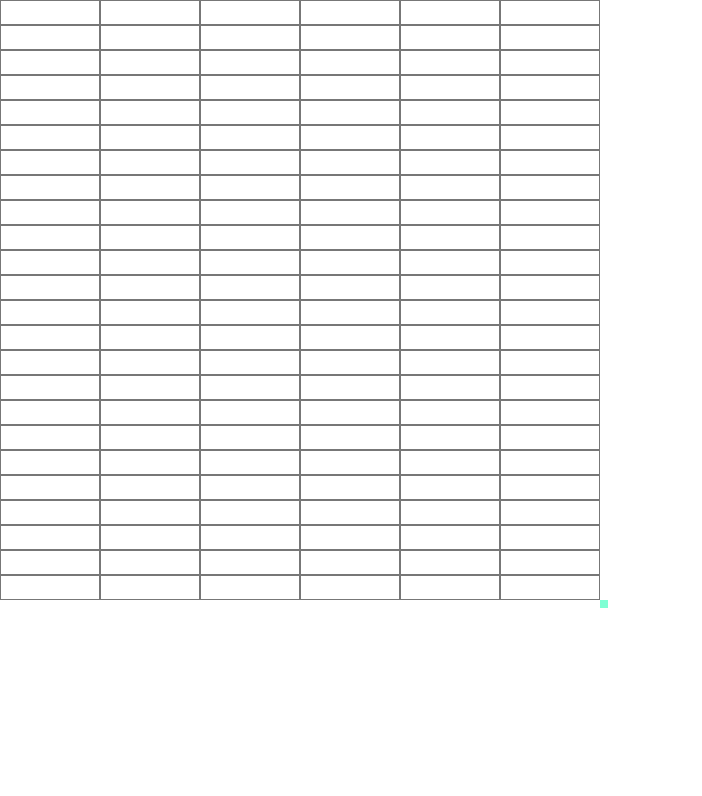
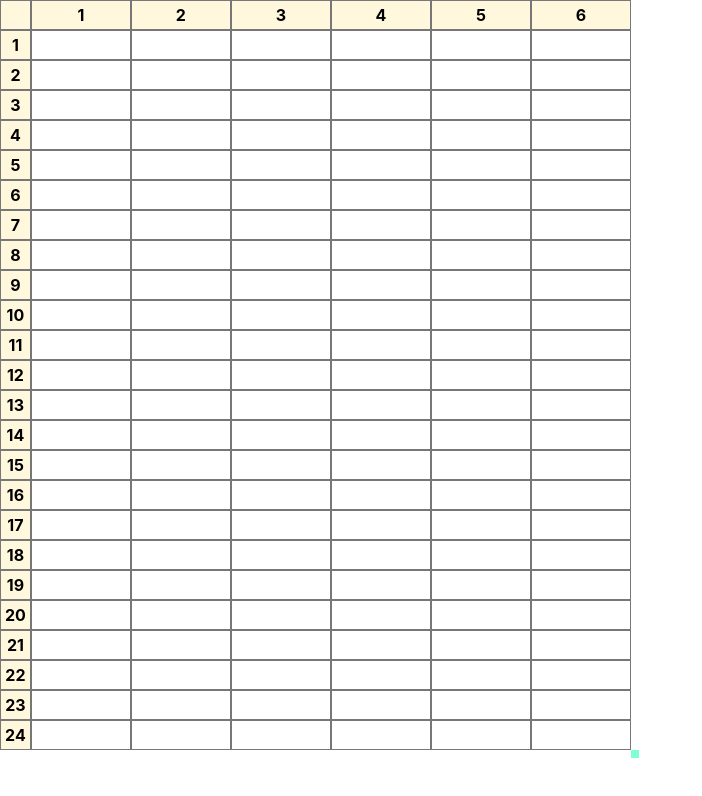
Before and after one commit to pleum-attakorn/erudite_fullstack_test, a React (Create React App) app in the folder frontend/: page / in a window 1280 px wide. Shown: the top 796 px of the page, without its empty margins (0-702 px from the left). Built offline with nearby package versions, Linux system fonts and the light colour scheme.

Commit message:
add row&column number

```diff
--- /dev/null
+++ b/frontend/src/components/AxisCell/AxisCell.module.css
@@ -0,0 +1,6 @@
+.AxisCell{
+    text-align: center;
+    background-color: cornsilk;
+    padding: 4px;
+    border: 1px solid #777;
+}
--- /dev/null
+++ b/frontend/src/components/AxisCell/AxisCell.tsx
@@ -0,0 +1,14 @@
+import React, {FunctionComponent} from "react";
+import classes from './AxisCell.module.css';
+
+export type AxisCellProps = {
+
+}
+
+const AxisCell: FunctionComponent<AxisCellProps> = (props) => {
+    return (
+        <th className={classes.AxisCell}>{props.children}</th>
+    );
+}
+
+export default AxisCell
--- a/frontend/src/components/Sheet/Sheet.tsx
+++ b/frontend/src/components/Sheet/Sheet.tsx
@@ -1,6 +1,7 @@
 import React, {ComponentType, FunctionComponent} from "react";
 import Column from "../Column/Column";
 import Row from "../Row/Row";
+import AxisCell from "../AxisCell/AxisCell";
 import Resizer from "../Resizer/Resizer";
 import Cell, {CELL_HEIGHT, CELL_WIDTH} from "../Cell/Cell";
 import classes from "./Sheet.module.css";
@@ -18,8 +19,18 @@ const Sheet: FunctionComponent<SheetProps> = (props) => {
         <div className={classes.SheetWrapper}>
             <table className={classes.Sheet}>
             <tbody>
+                <Row>
+                    {[...Array(numberOfColumns + 1)].map((column, columnIndex) =>
+                     columnIndex !== 0 ? (
+                        <AxisCell>{columnIndex}</AxisCell>
+                     ) : (
+                         <AxisCell />
+                     )
+                    )}
+                </Row>
                 {[...Array(numberOfRows)].map((row, rowIndex) => (
                     <Row key={rowIndex}>
+                        <AxisCell>{rowIndex + 1}</AxisCell>
                         {[...Array(numberOfColumns)].map((column, columnIndex) => (
                             <Column key={columnIndex}>
                                 <Cell cellId={`${rowIndex},${columnIndex}`} />
```
